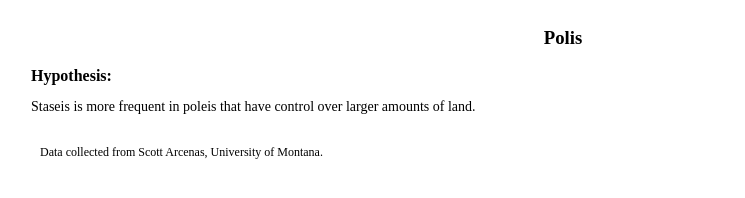
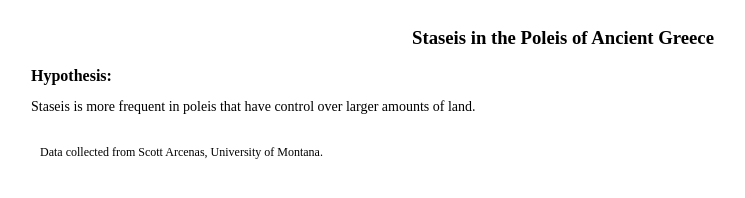
Before and after one commit to Audreym98/Audreym98.github.io, a plain HTML site: page Polis/polis_assignment.html in a window 1280 px wide. Shown: the whole page, without its empty margins (77-822 px from the left). Drawn offline with Linux system fonts and the light colour scheme; a script that the page names is missing.

Commit message:
Update title

```diff
--- a/Polis/polis_assignment.html
+++ b/Polis/polis_assignment.html
@@ -10,7 +10,7 @@
 
 <body>
 <div class="container">
-  <h3>Polis</h3>
+  <h3>Staseis in the Poleis of Ancient Greece</h3>
 </div>
 <div class="row">
     <b style="font-size:16px">Hypothesis:</b>
```
